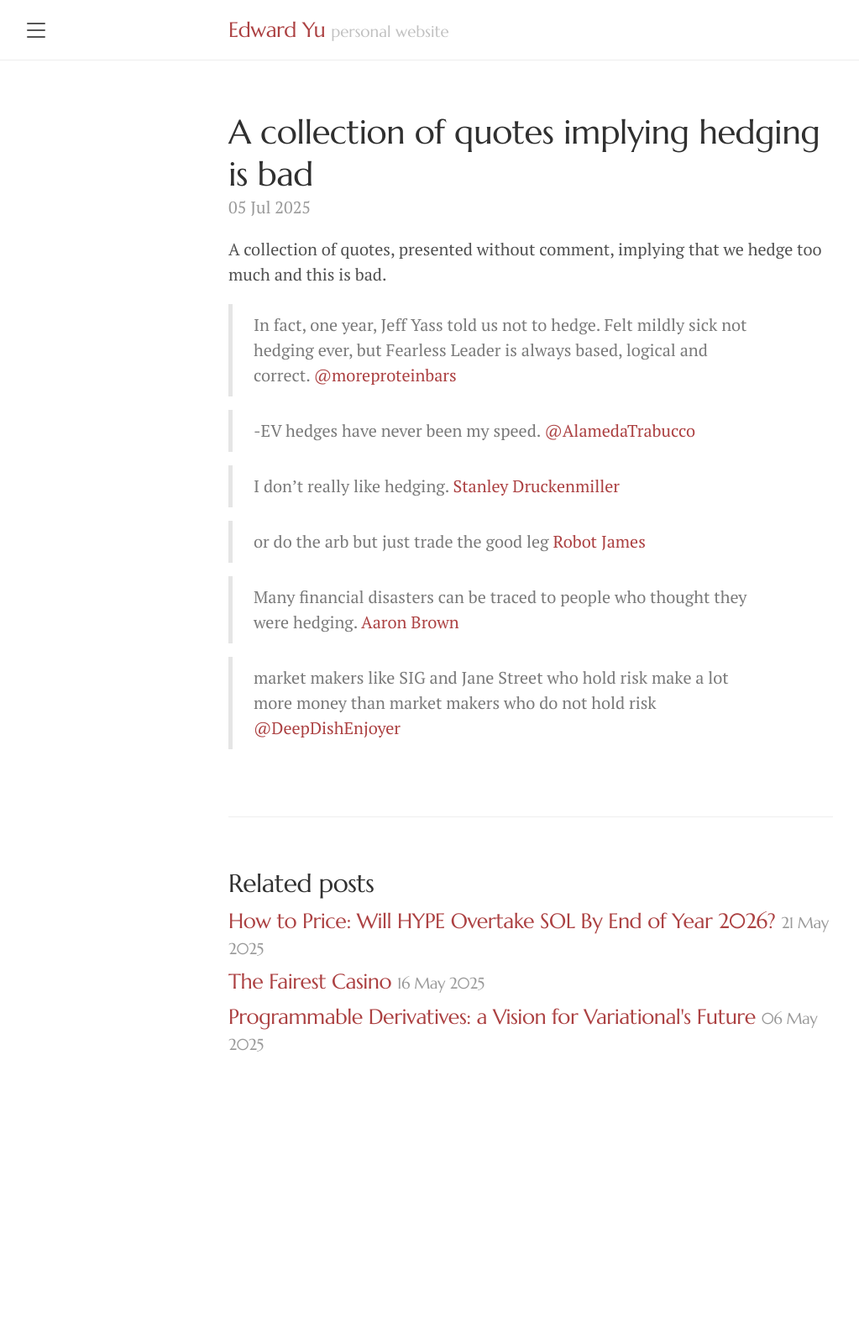
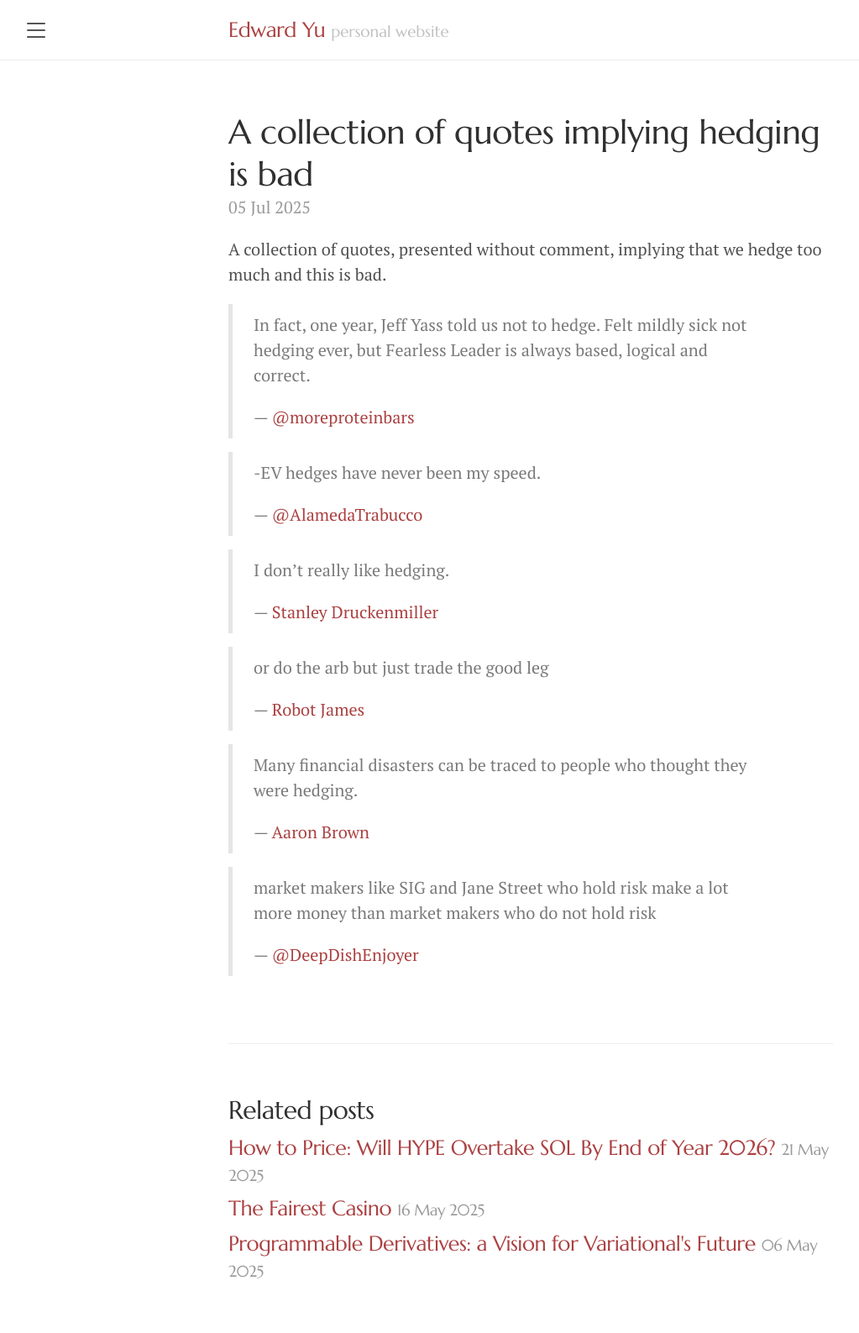
Before and after one commit to edwardyu/edwardyu.github.io, a Jekyll site: the page built from _posts/2025-07-05-hedging-too-much.markdown, in a window 1280 px wide. Shown: the whole page at 84% size, without its empty margins (8-1031 px from the left). Built offline with Jekyll 4.4.1, drawn with Linux system fonts in a browser that asks for light colours; before the commit the page ends 1317 px from its top, so only the background shows below that.

Commit message:
better formatting

```diff
--- a/_posts/2025-07-05-hedging-too-much.markdown
+++ b/_posts/2025-07-05-hedging-too-much.markdown
@@ -5,22 +5,29 @@ date:   2025-07-05 00:00:00
 categories:
 - trading
 ---
+
 A collection of quotes, presented without comment, implying that we hedge too much and this is bad.
 
 > In fact, one year, Jeff Yass told us not to hedge. Felt mildly sick not hedging ever, but Fearless Leader is always based, logical and correct.
-[@moreproteinbars](https://x.com/moreproteinbars/status/1746720739921686938)
+>
+> — [@moreproteinbars](https://x.com/moreproteinbars/status/1746720739921686938)
 
 > -EV hedges have never been my speed.
-[@AlamedaTrabucco](https://caroline.milkyeggs.com/twitter/alamedatrabucco#:~:text=Body%3A%20%40tmnxeq%20%40austerity_sucks%20,have%20never%20been%20my%20speed)
+>
+> — [@AlamedaTrabucco](https://caroline.milkyeggs.com/twitter/alamedatrabucco#:~:text=Body%3A%20%40tmnxeq%20%40austerity_sucks%20,have%20never%20been%20my%20speed)
 
-> I don’t really like hedging.
-[Stanley Druckenmiller](https://analyzingalpha.com/trading-quotes#:~:text=ImageI%20don%E2%80%99t%20really%20like%20hedging,%E2%80%94%20Stanley%20Druckenmiller)
+> I don't really like hedging.
+>
+> — [Stanley Druckenmiller](https://analyzingalpha.com/trading-quotes#:~:text=ImageI%20don%E2%80%99t%20really%20like%20hedging,%E2%80%94%20Stanley%20Druckenmiller)
 
 > or do the arb but just trade the good leg
-[Robot James](https://robotjames.com/posts/playing-where-your-size-is-size/#:~:text=,ninja%20on%20the%201%20lot)
+>
+> — [Robot James](https://robotjames.com/posts/playing-where-your-size-is-size/#:~:text=,ninja%20on%20the%201%20lot)
 
 > Many financial disasters can be traced to people who thought they were hedging.
-[Aaron Brown](https://quotepark.com/quotes/1859272-aaron-c-brown-many-financial-disasters-can-be-traced-to-people-w/#:~:text=%E2%80%9CMany%20financial%20disasters%20can%20be,%E2%80%9D)
+>
+> — [Aaron Brown](https://quotepark.com/quotes/1859272-aaron-c-brown-many-financial-disasters-can-be-traced-to-people-w/#:~:text=%E2%80%9CMany%20financial%20disasters%20can%20be,%E2%80%9D)
 
 > market makers like SIG and Jane Street who hold risk make a lot more money than market makers who do not hold risk
-[@DeepDishEnjoyer](https://x.com/DeepDishEnjoyer/status/1941487081680929150)
+>
+> — [@DeepDishEnjoyer](https://x.com/DeepDishEnjoyer/status/1941487081680929150)
```
